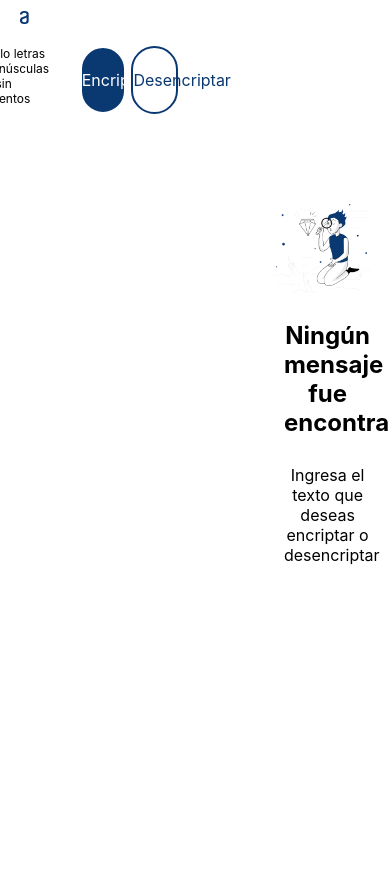
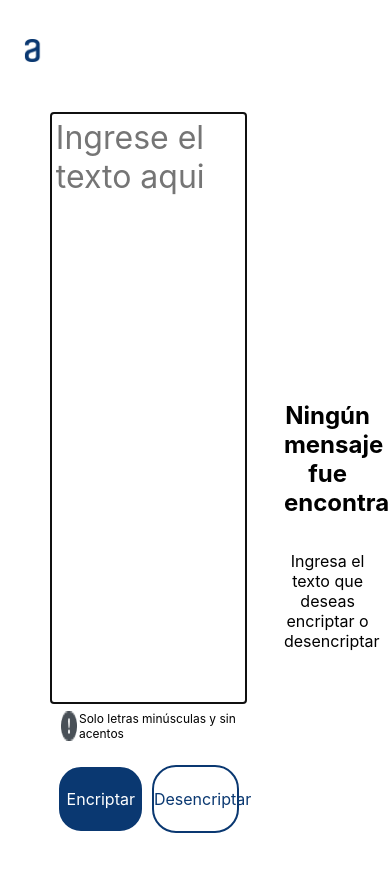
Before and after one commit to Joel-Paucar/Challenge_1, a plain HTML site: page index.html in a window 390 px wide. Shown: the top 872 px of the page. Before the commit the page ends 844 px from the top, so only its background shows below. Drawn offline with Linux system fonts and the light colour scheme.

Commit message:
Actualizando estilos

```diff
--- a/styles/style.css
+++ b/styles/style.css
@@ -39,14 +39,16 @@ body{
 .c_c{
     display: flex;
     width: 100%;
-    height: 700px;
+    height: 850px;
 }
 
 .c_c_t{
     display: flex;
+    gap: 1%;
+    flex-direction: column;
     width: 70%;
-    justify-content: end;
-    padding-right: 5%;
+    align-items: center;
+    padding-left: 6%;
     padding-top: 3%;
 }
 
@@ -56,7 +58,7 @@ body{
     resize: none;
     color: var(--color-primario);
     width: 78%;
-    height: 590px;
+    height: 650px;
     border: none;
 }
 
@@ -100,16 +102,16 @@ body{
     resize: none;
     color: var(--color-secundario);
     width: 90%;
-    height: 590px;
+    height: 690px;
     border: none;
 }
 
 /*Advertencia*/
 .c_a{
+    width: 100%;
     display: flex;
     gap: 1%;
     padding-left: 15%;
-    padding-bottom: 1.5%;
 }
 
 .c_a_p{
@@ -119,14 +121,16 @@ body{
 /*Botones*/
 .c_b{
     display: flex;
+    align-items: center;
+    justify-content: center;
+    width: 100%;
     gap: 3%;
     height: 100px;
-    padding-left: 15%;
 }
 
 button{
     font-size: 16px;
-    width: 26.8%;
+    width: 35%;
     height: 68%;
     border-radius: 24px;
     cursor: pointer;
@@ -157,7 +161,7 @@ button{
 
 #c_b_c{
     display: none;
-    margin-left: 5.5%;
+    width: 83%;
     background-color: var(--color-terciario);
     border: 2px, solid, var(--color-primario);
     color: var(--color-primario);
@@ -168,3 +172,30 @@ button{
     border: 2px, solid, var(--color-terciario);
     color: var(--color-terciario);
 }
+
+/*Tablet*/
+@media (max-width: 800px){
+    /*Encabezado*/
+    .encabezado{
+        padding: 10% 1%;
+    }
+
+    .encabezado_img{
+        width: 15%;
+    }
+
+    /*Main*/
+    .c_c_t_tex{
+        width: 78%;
+        height: 590px;
+    }
+
+    .c_c_m_img{
+        display: none;
+    }
+}
+
+/*Celular*/
+@media (max-width: 480px){
+
+}
```
